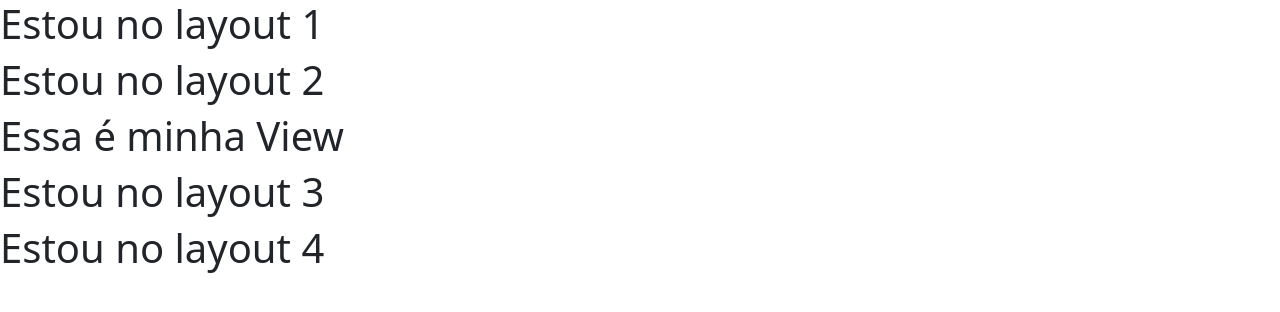
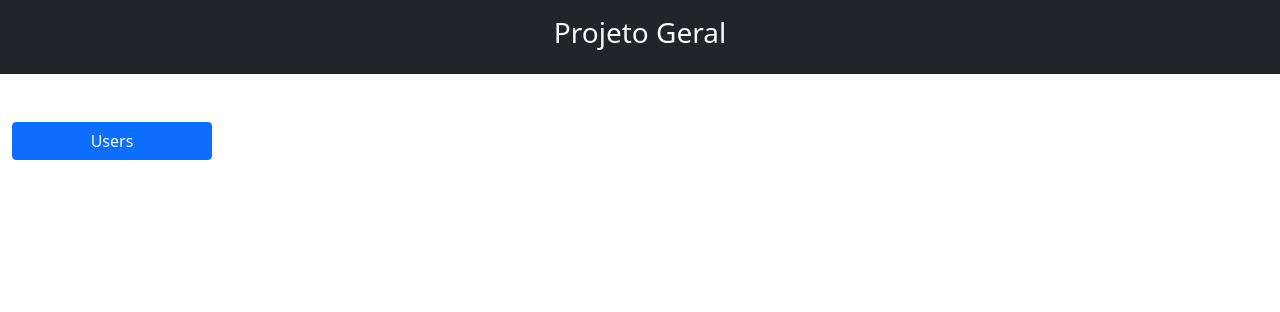
Before and after one commit to LeandroRD/projetoGeral, a CodeIgniter 4 app: the page made by app/Views/Main.php in a window 1280 px wide. Shown: the top 312 px of the page. Run offline with PHP 8.4 and a stand-in for CodeIgniter, Linux system fonts and the light colour scheme; the template is opened without the code that fills it, so the values that code supplies are empty; some libraries are stand-ins or nearby versions.

Commit message:
alterado layout_user para layout_main

```diff
--- a/app/Config/Boot/development.php
+++ b/app/Config/Boot/development.php
@@ -29,4 +29,5 @@ defined('SHOW_DEBUG_BACKTRACE') || define('SHOW_DEBUG_BACKTRACE', true);
   | items. It can always be used within your own application too.
  */
 
+ //mostrar
 defined('CI_DEBUG') || define('CI_DEBUG', true);
--- a/app/Views/Main.php
+++ b/app/Views/Main.php
@@ -1,7 +1,7 @@
 <?php
-	$this->extend('Layout/layout_users')
+	$this->extend('Layout/layout_main')
 ?>
-<!-- Estara buscando os dados da secao conteudo  do arquivo layout_user.php -->
+
 <?php $this->section('conteudo')?>
-	<H1>Essa é minha View</H1>
+	<a href="<?php echo site_url('users')?>"class="btn btn-primary btn-200 mt-5 mp-5">Users</a>
 <?php $this->endSection()?>
--- a/app/Views/layout/layout_users.php
+++ b/app/Views/layout/layout_main.php
@@ -16,16 +16,18 @@
 </head>
 <body>
 
-
-<!-- Criado a secao conteudo com as 4 linhas de h1 abaixo -->
-
-<!-- ======================================================== -->
-<h1>Estou no layout 1</h1>
-<h1>Estou no layout 2</h1>
-<?php $this-> renderSection('conteudo')?>
-<h1>Estou no layout 3</h1>
-<h1>Estou no layout 4</h1>
-<!-- ======================================================== -->
+<div class="container-fluid">
+    <div class="row">
+        <div class="col-12 text-center bg-dark text-light p-3">
+            <h3>Projeto Geral</h3>
+        </div>
+    </div>
+    <div class="row">
+        <div class="col-12">
+            <?php $this-> renderSection('conteudo')?>
+        </div>
+    </div>
+</div>
 
 
 
```
Also changed, not shown: public/assets/css/app.css (added).
